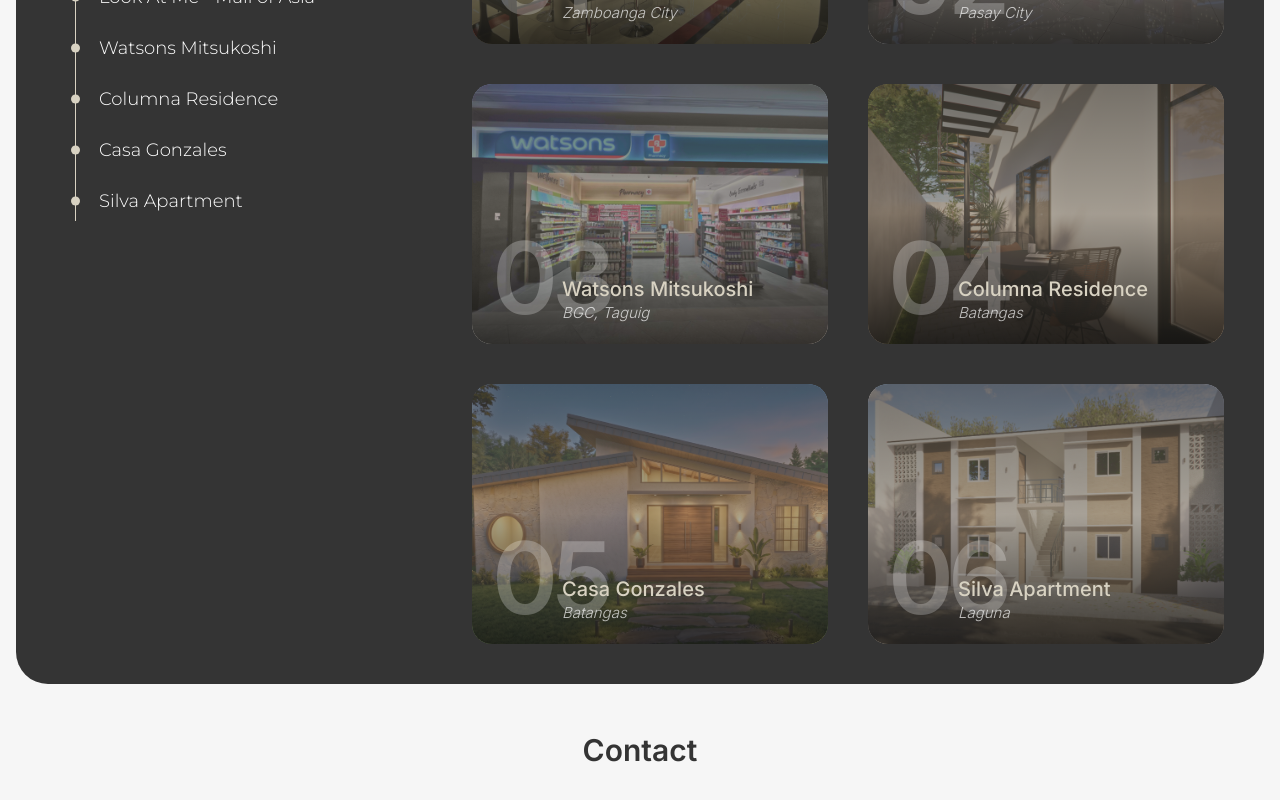
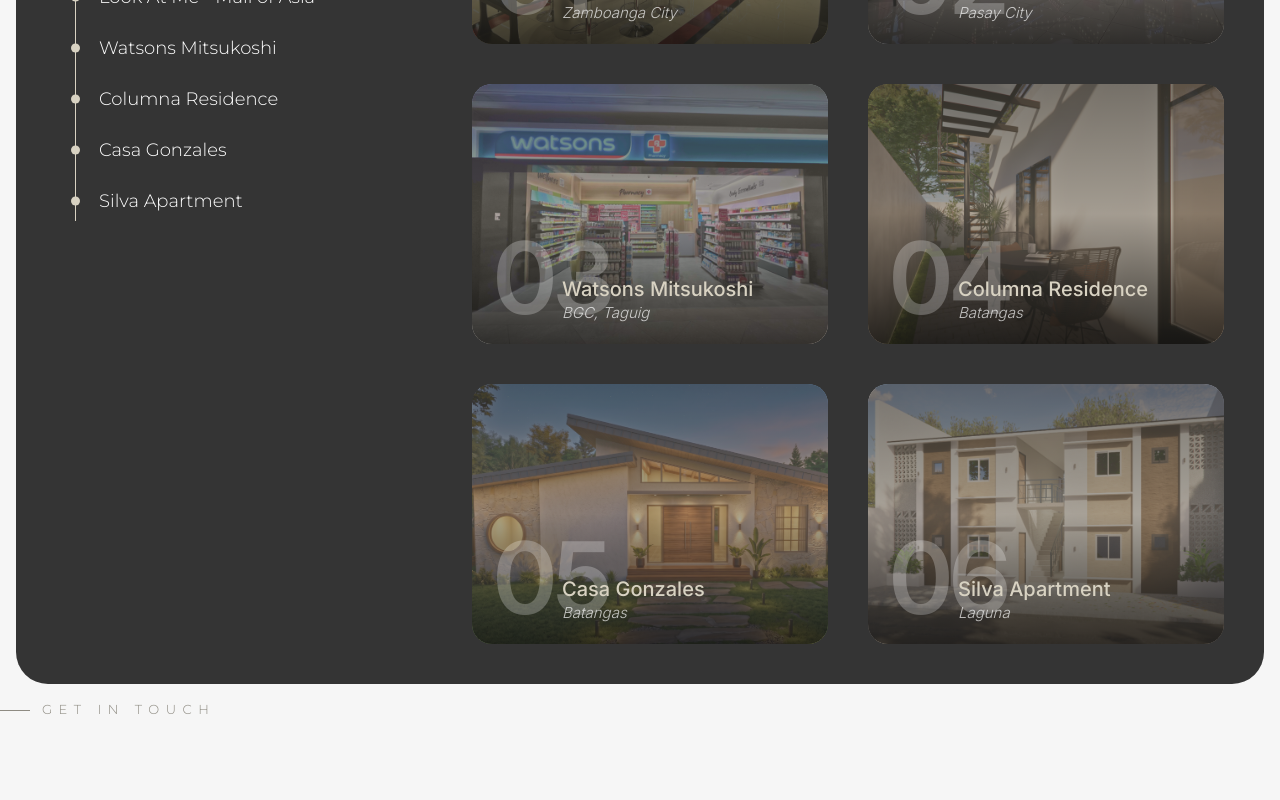
Before and after one commit to alleahbayas/architectural-portfolio, a React (Vite) app in the folder client/: page / in a window 1280 px wide. Shown: the part 1917-2717 px from the top of the page. After the commit the page ends 2637 px from the top, so only its background shows below. Built offline with nearby package versions, Linux system fonts and the light colour scheme; a web font is replaced by a local one.

Commit message:
Fix: Project Page deployment in Vercel

```diff
--- /dev/null
+++ b/client/src/pages/Contact.css
@@ -0,0 +1,22 @@
+.contact-columns {
+    display: flex;
+    grid-template-columns: repeat(2, 1fr);
+}
+
+.contact-label {
+  display: flex;
+  font-family: var(--font-label);
+  font-weight: 300;
+  font-size: 13px;
+  color: #8E8B82;
+  letter-spacing: 0.5em;
+  align-items: center;
+  gap: 12px;
+}
+
+.contact-label-line {
+  display: inline-block;
+  width: 30px;
+  height: 0.5px;
+  background-color: #8E8B82;
+}
--- a/client/src/pages/Contact.jsx
+++ b/client/src/pages/Contact.jsx
@@ -1,7 +1,12 @@
+import "./Contact.css";
+
 function Contact() {
   return (
-    <div className="p-8 text-center">
-      <h2 className="text-3xl font-bold">Contact</h2>
+    <div className="contact-columns">
+      <div>
+        <h2 className="contact-label"><span className="contact-label-line"></span>
+        GET IN TOUCH</h2>
+      </div>
     </div>
   );
 }
--- a/client/src/pages/Projects.jsx
+++ b/client/src/pages/Projects.jsx
@@ -1,5 +1,5 @@
 import "./Projects.css";
-import projects from "../data/projects";
+import projects from "../data/Projects";
 import ProjectCard from "../components/ProjectCard";
 import Logo from "../assets/logo.png";
 
```
